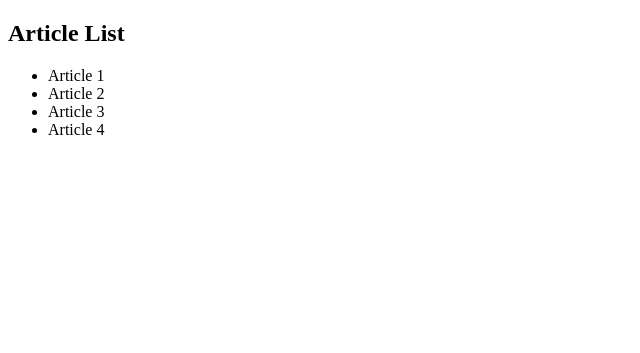
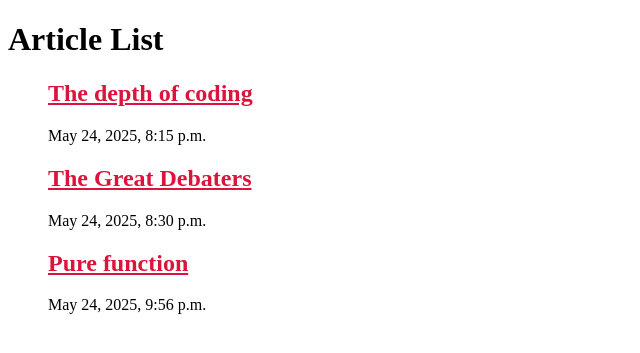
Before and after one commit to mohashyne/my_blog, a Django app: page /articles/ in a window 1280 px wide. Shown: the top 353 px of the page, without its empty margins (0-640 px from the left). Run offline with Django 5.2, Linux system fonts and the light colour scheme; data comes from the database, SQL or seed files in the repository.

Commit message:
template tags to get data from db to views->html

```diff
--- a/articles/templates/articles/article_list.html
+++ b/articles/templates/articles/article_list.html
@@ -3,14 +3,25 @@
 <head>
     <meta charset="UTF-8">
     <title>Article List</title>
+    <style>
+        li {
+        list-style-type: none;
+        }
+
+        ul a {
+               color:  crimson;
+        }
+    </style>
 </head>
 <body>
-<h2>Article List</h2>
+<h1>Article List</h1>
+<div class="articles">
+{% for article in articles %}
 <ul>
-    <li>Article 1</li>
-    <li>Article 2</li>
-    <li>Article 3</li>
-    <li>Article 4</li>
+    <a href="http://"><h2>{{ article.title }}</h2></a>
+    <li>{{ article.date }}</li>
 </ul>
+{% endfor %}
+</div>
 </body>
 </html>
--- a/articles/views.py
+++ b/articles/views.py
@@ -1,5 +1,7 @@
 from django.shortcuts import render
-from django.http import HttpResponse
+from .models import Article
+# from django.http import HttpResponse
 
 def article_list(request):
-    return render(request, 'articles/article_list.html')
+    articles = Article.objects.all().order_by('date')
+    return render(request, 'articles/article_list.html', {'articles': articles})
--- a/my_blog/urls.py
+++ b/my_blog/urls.py
@@ -14,6 +14,7 @@ Including another URLconf
     1. Import the include() function: from django.urls import include, path
     2. Add a URL to urlpatterns:  path('blog/', include('blog.urls'))
 """
+from debug_toolbar.toolbar import debug_toolbar_urls
 from django.contrib import admin
 from django.urls import path, include
 from . import views
@@ -23,4 +24,4 @@ urlpatterns = [
     path('', views.homepage),
     path('about/', views.about),
     path('articles/', include('articles.urls')),
-]
+] + debug_toolbar_urls()
```
Also changed, not shown: my_blog/settings.py (+7 -0 lines), 2 other files.
